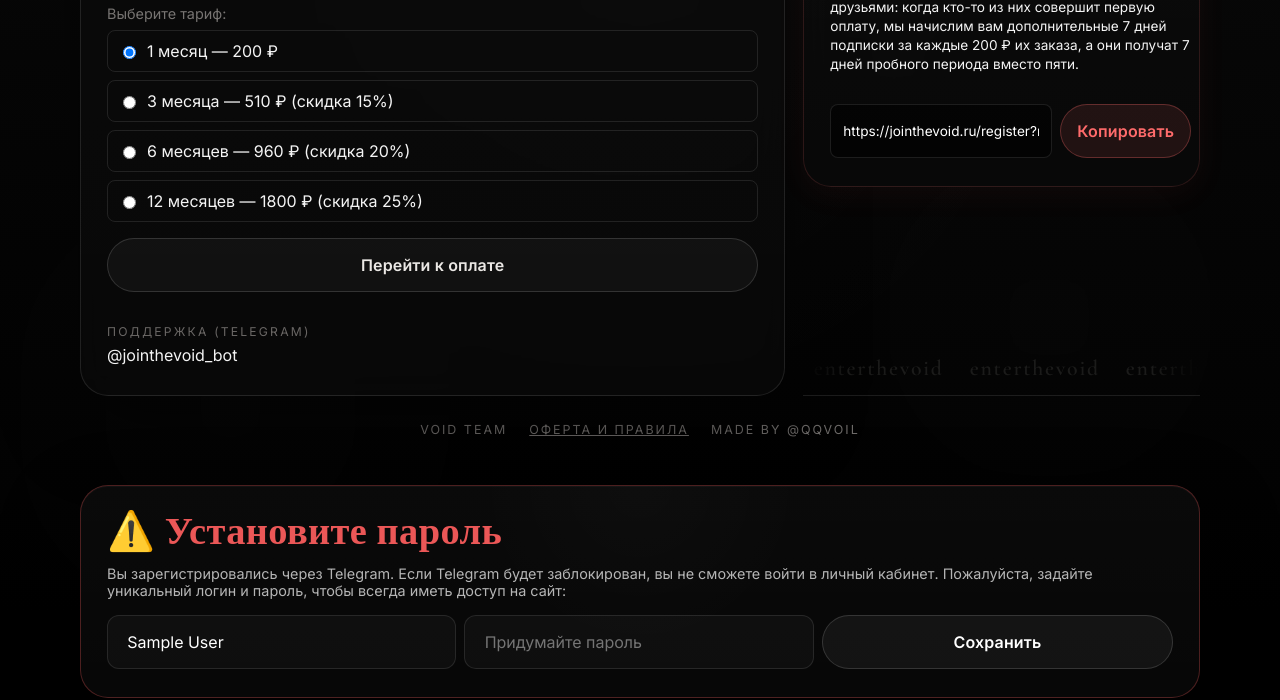
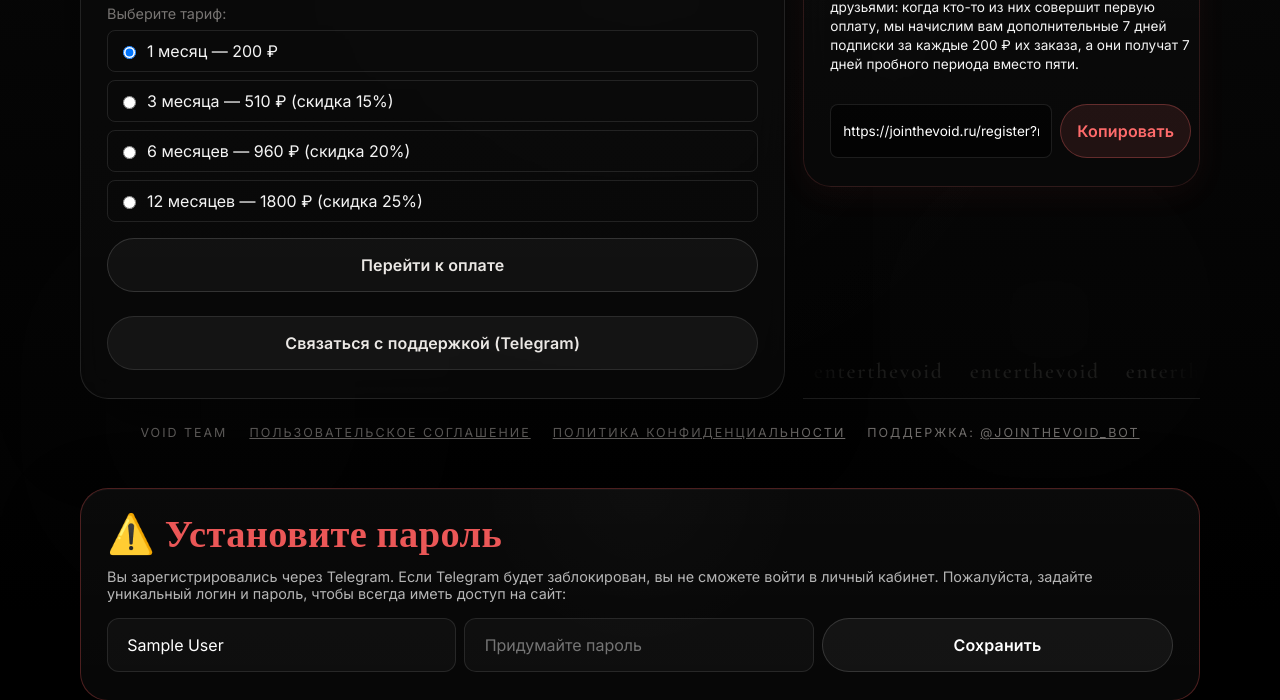
Before and after one commit to qqvoil/void, a Flask app: page /dashboard in a window 1280 px wide. Shown: the part 749-1449 px from the top of the page. Run offline with Flask 3, Linux system fonts and the light colour scheme; the visitor is signed in with stand-in values (Sample User, id 1); data comes from the database, SQL or seed files in the repository; some libraries are stand-ins or nearby versions.

Commit message:
Compliance: Add support buttons and update footer

```diff
--- a/templates/dashboard.html
+++ b/templates/dashboard.html
@@ -140,6 +140,9 @@
             <a href="{{ url_for('instructions') }}" class="dash-btn dash-btn--ghost">
               Инструкция по установке
             </a>
+            <a href="https://t.me/jointhevoid_bot" target="_blank" class="dash-btn dash-btn--ghost" style="margin-top: 0.5rem;">
+              Связаться с поддержкой
+            </a>
           </div>
         {% else %}
           <span class="dash-card__kicker">Subscription</span>
@@ -206,11 +209,10 @@
           </div>
           {% endif %}
 
-          <div class="dash-contact-list" style="margin-top: 2rem;">
-            <div class="dash-contact-item">
-              <span class="dash-contact-item__label">Поддержка (Telegram)</span>
-              <a href="https://t.me/jointhevoid_bot" target="_blank" class="dash-contact-item__value" style="color: inherit; text-decoration: none;">@jointhevoid_bot</a>
-            </div>
+          <div style="margin-top: 1.5rem;">
+            <a href="https://t.me/jointhevoid_bot" target="_blank" class="dash-btn dash-btn--ghost" style="width: 100%; justify-content: center; background: rgba(255, 255, 255, 0.05); border: 1px solid rgba(255, 255, 255, 0.1);">
+              Связаться с поддержкой (Telegram)
+            </a>
           </div>
         {% endif %}
       </div>
@@ -331,9 +333,9 @@
     <footer class="dash-footer">
       <div class="dash-footer__meta">
         <span>Void Team</span>
-        <span><a href="{{ url_for('terms') }}" style="color: inherit; text-decoration: underline;">Оферта и Правила</a></span>
-        <span>Made by @qqvoil</span>
-
+        <span><a href="https://telegra.ph/Polzovatelskoe-soglashenie-04-01-19" style="color: inherit; text-decoration: underline;" target="_blank">Пользовательское соглашение</a></span>
+        <span><a href="https://telegra.ph/Politika-konfidencialnosti-04-01-26" style="color: inherit; text-decoration: underline;" target="_blank">Политика конфиденциальности</a></span>
+        <span>Поддержка: <a href="https://t.me/jointhevoid_bot" style="color: inherit; text-decoration: underline;" target="_blank">@jointhevoid_bot</a></span>
       </div>
     </footer>
 
```
